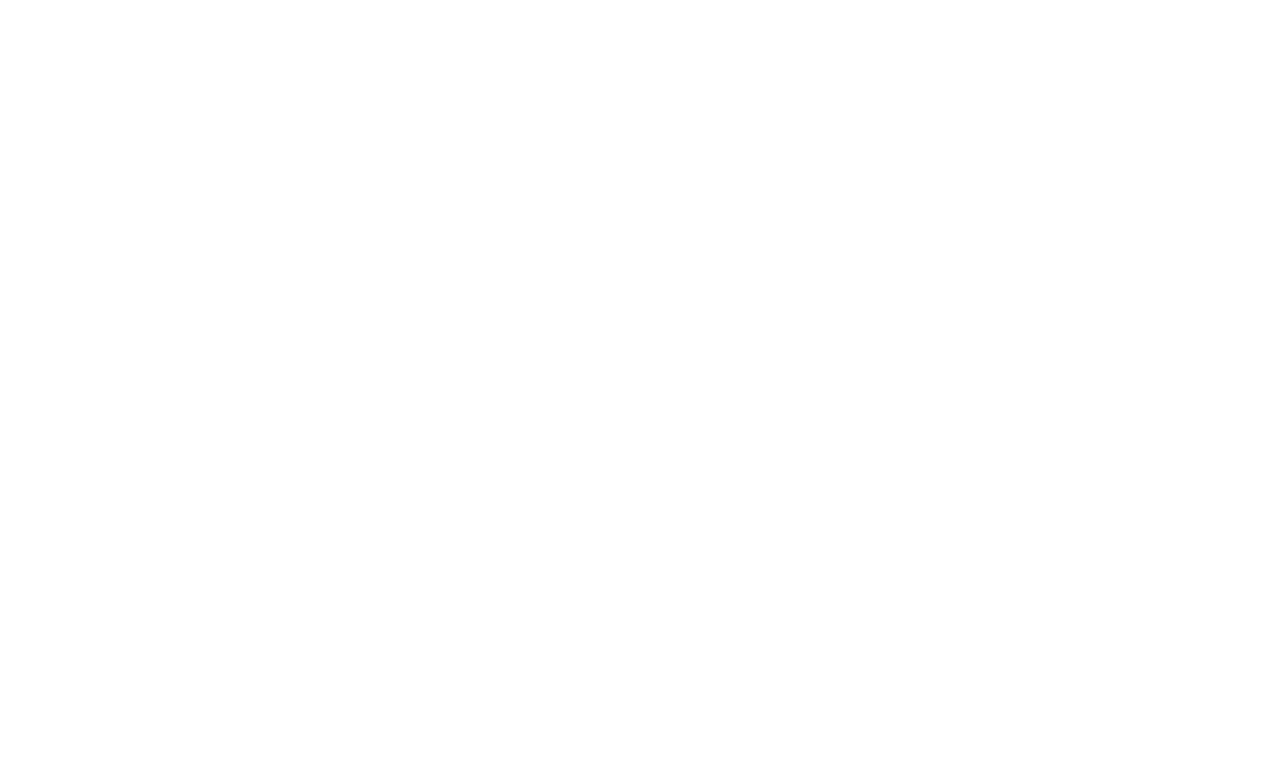
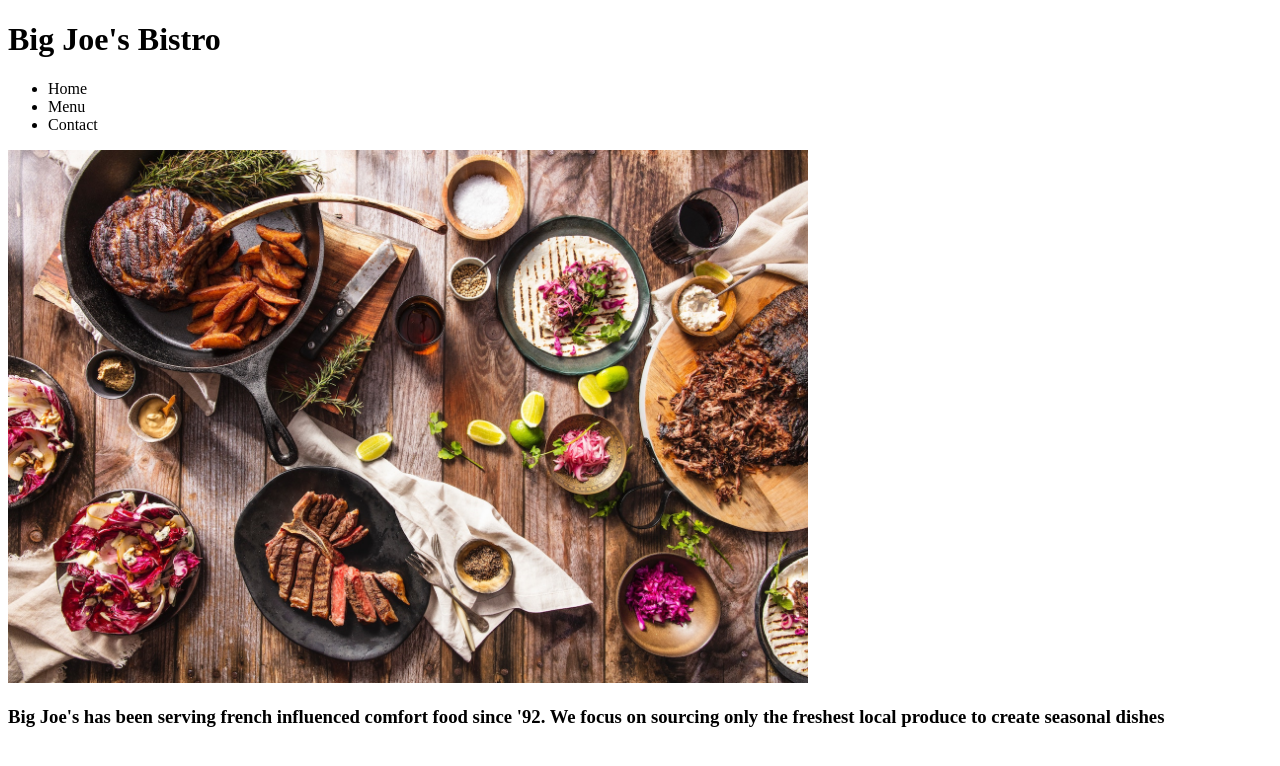
Before and after one commit to jandrews66/restaurant-page, a website built with webpack: page dist/index.html in a window 1280 px wide. Built offline with nearby package versions, Linux system fonts and the light colour scheme.

Commit message:
Create basic homepage elements using DOM

```diff
--- a/package.json
+++ b/package.json
@@ -18,6 +18,8 @@
   },
   "homepage": "https://github.com/jandrews66/restaurant-page#readme",
   "devDependencies": {
+    "css-loader": "^6.8.1",
+    "style-loader": "^3.3.3",
     "webpack": "^5.88.1",
     "webpack-cli": "^5.1.4"
   }
--- a/src/index.js
+++ b/src/index.js
@@ -1 +1,34 @@
-console.log("yoooooo")
+import './style.css';
+import BgImage from './steak-dinner.jpg';
+
+const heading = document.createElement("h1");
+heading.textContent = "Big Joe's Bistro";
+const content = document.getElementById("content")
+content.appendChild(heading);
+
+const nav = document.createElement("ul")
+content.appendChild(nav);
+
+const navItems = ["Home", "Menu", "Contact"];
+
+for (let i = 0; i < navItems.length; i++){
+    let navItem = document.createElement("li");
+    navItem.innerHTML = navItems[i];
+    nav.appendChild(navItem);
+    navItem.addEventListener("click", function(){
+        console.log(navItems[i])
+    })
+}
+
+
+const myImage = new Image();
+myImage.src = BgImage;
+myImage.setAttribute("id", "bgimage")
+content.appendChild(myImage);
+
+const headline = document.createElement("h3");
+headline.textContent = "Big Joe's has been serving french influenced comfort food since '92. We focus on sourcing only the freshest local produce to create seasonal dishes";
+content.appendChild(headline);
+
+const header = document.createElement("div");
+content.appendChild(header);
--- /dev/null
+++ b/src/style.css
@@ -0,0 +1,3 @@
+#bgimage {
+    width: 800px;
+}
--- a/webpack.config.js
+++ b/webpack.config.js
@@ -6,4 +6,16 @@ module.exports = {
     filename: 'main.js',
     path: path.resolve(__dirname, 'dist'),
   },
+  module: {
+    rules: [
+      {
+        test: /\.css$/i,
+        use: ['style-loader', 'css-loader'],
+      },
+     {
+       test: /\.(png|svg|jpg|jpeg|gif)$/i,
+       type: 'asset/resource',
+     },
+    ],
+  },
 };
```
Also changed, not shown: dist/d3d0ec71d40e89a056a1.jpg (added), dist/index.html, dist/main.js, src/steak-dinner.jpg (added), 3 other files.
